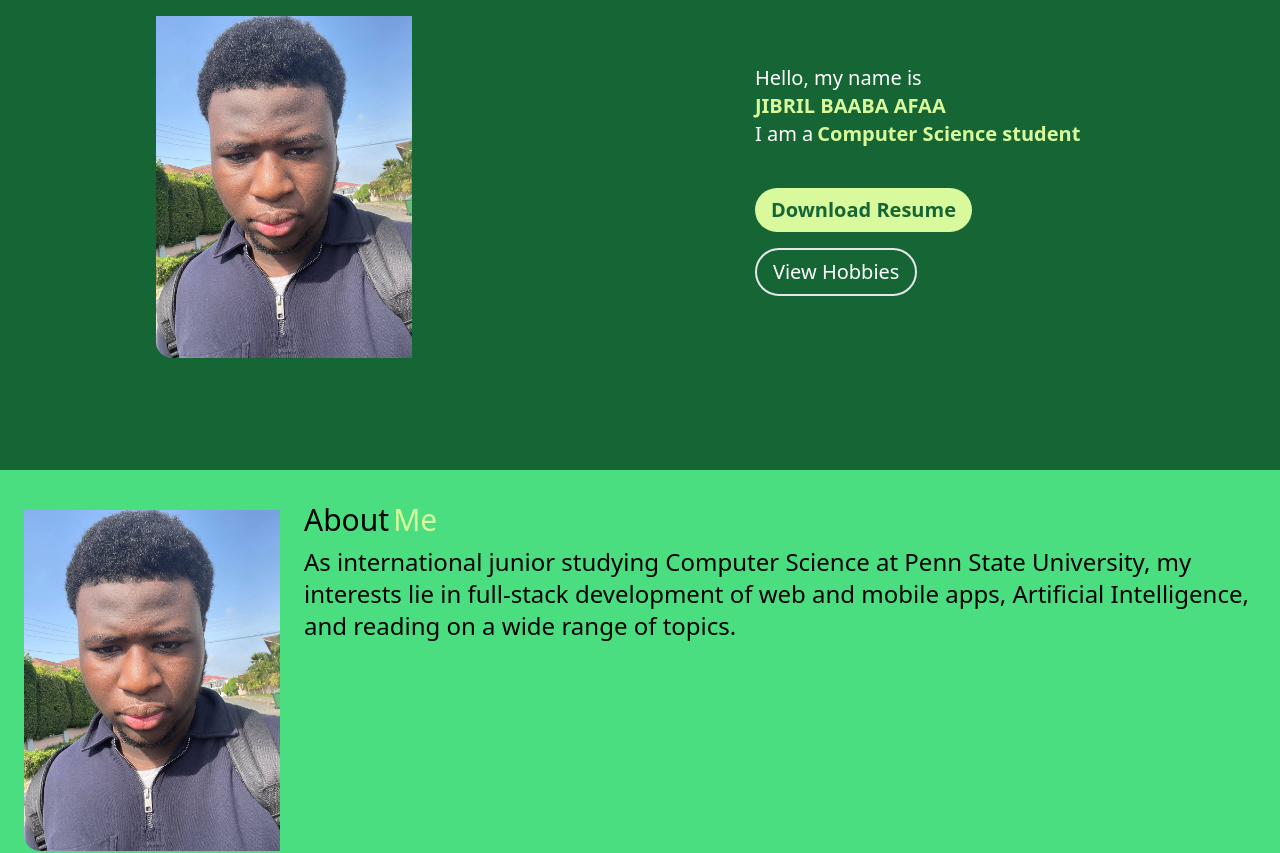
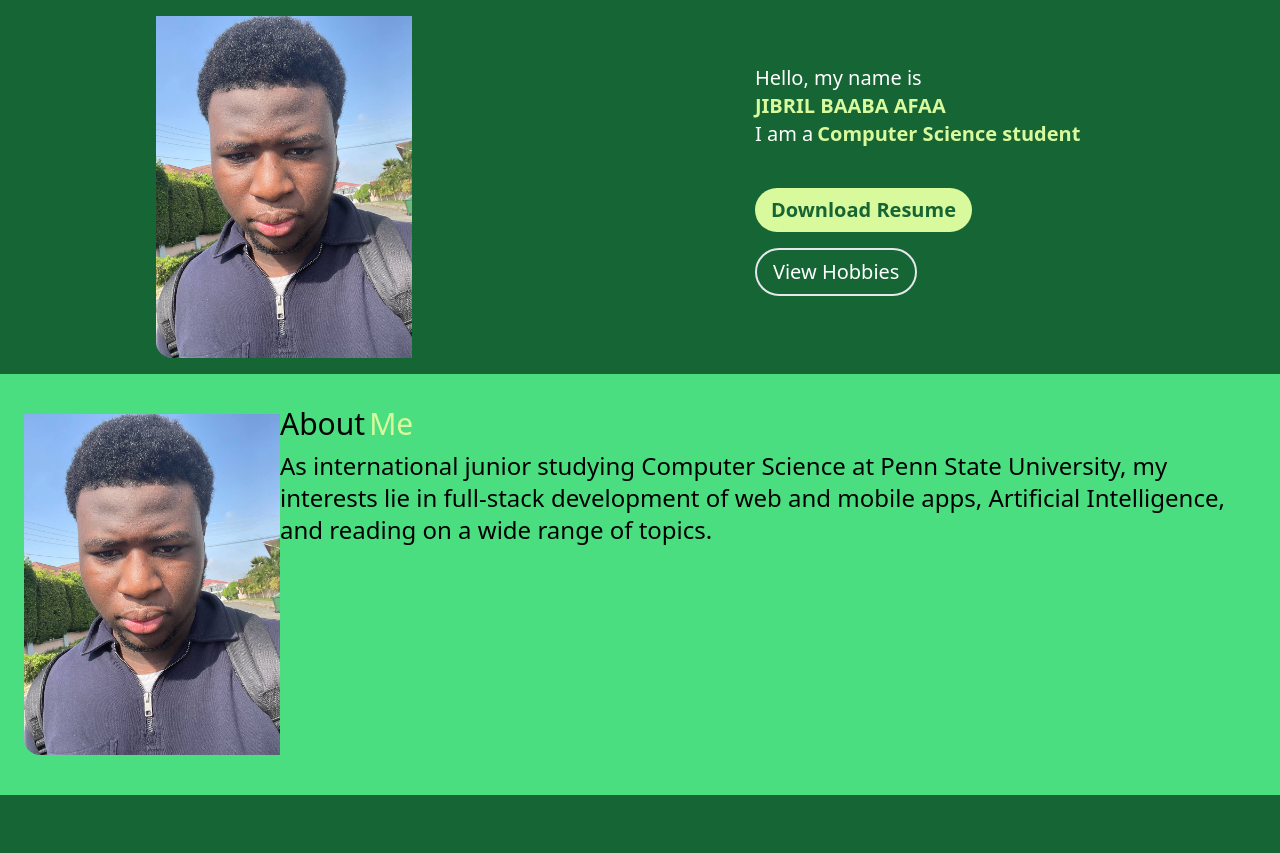
Before and after one commit to jibril04Afaa/digital-portolio-updated, a React (Create React App) app: page / in a window 1280 px wide. Shown: the top 853 px of the page. Built offline with nearby package versions, Linux system fonts and the light colour scheme.

Commit message:
fixed space and uploaded to netlify

```diff
--- a/src/components/About.jsx
+++ b/src/components/About.jsx
@@ -5,7 +5,7 @@ const About = () => {
   return (
     <>
       <div className=
-      "flex sm:flex-col p-6 gap-6 bg-green-400 my-8 tablet:flex-row mt-24">
+      "flex sm:flex-col p-6  bg-green-400  tablet:flex-row">
 
         {/* Image or Animation */}
         <div className="flex justify-center">
--- a/src/components/Hero.jsx
+++ b/src/components/Hero.jsx
@@ -26,7 +26,7 @@ const Hero = () => {
       </div>
 
       {/* Hero Text Container */}
-      <div className="text-white p-8">
+      <div className=" text-white p-8">
           <div className="sm: flex flex-col my-8">
               <p>Hello, my name is</p>
               <h2 className="text-lime-200 font-bold">JIBRIL BAABA AFAA</h2>
```
Also changed, not shown: 1 other file (tests, documents, lock files or other folders).
